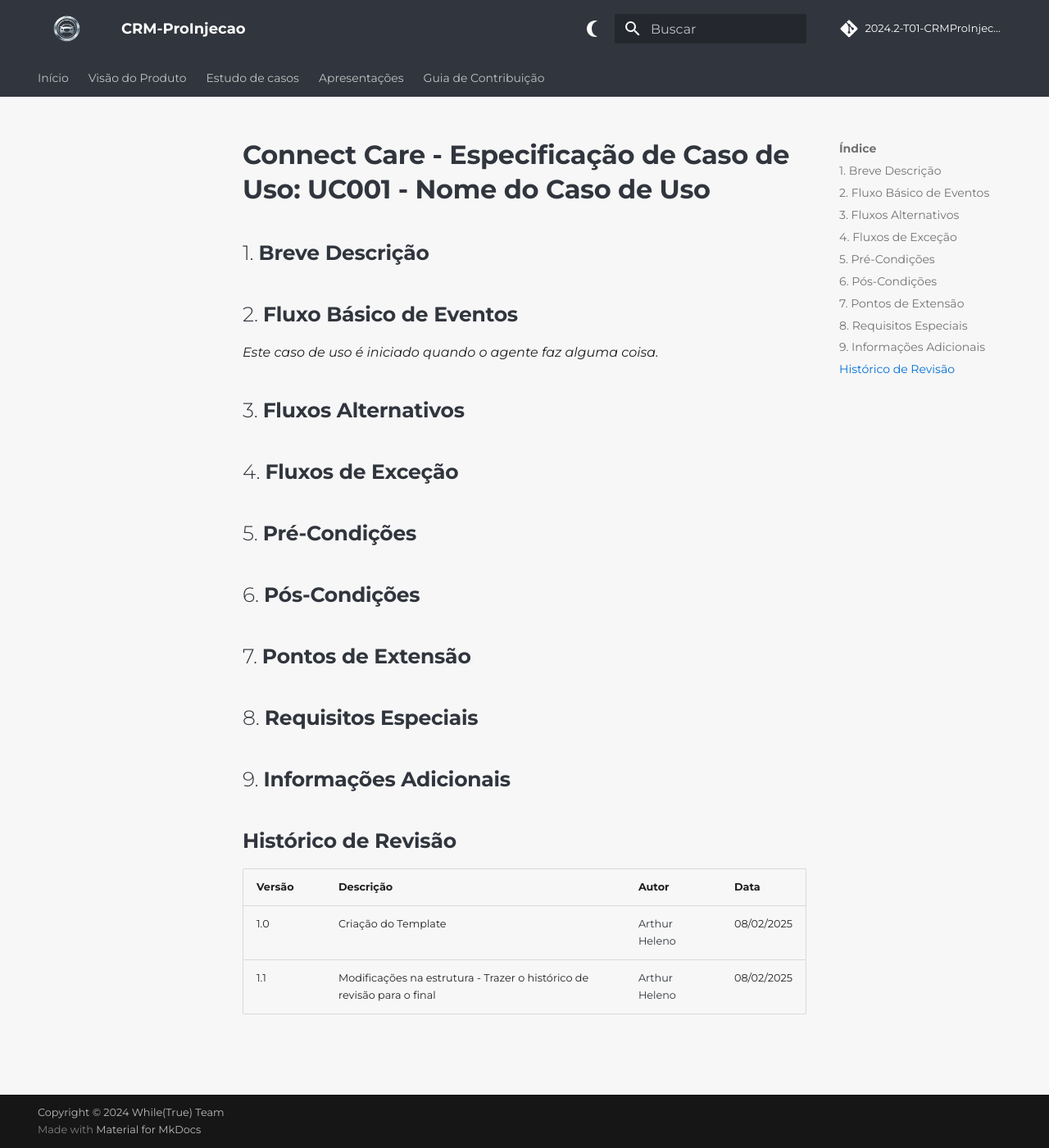
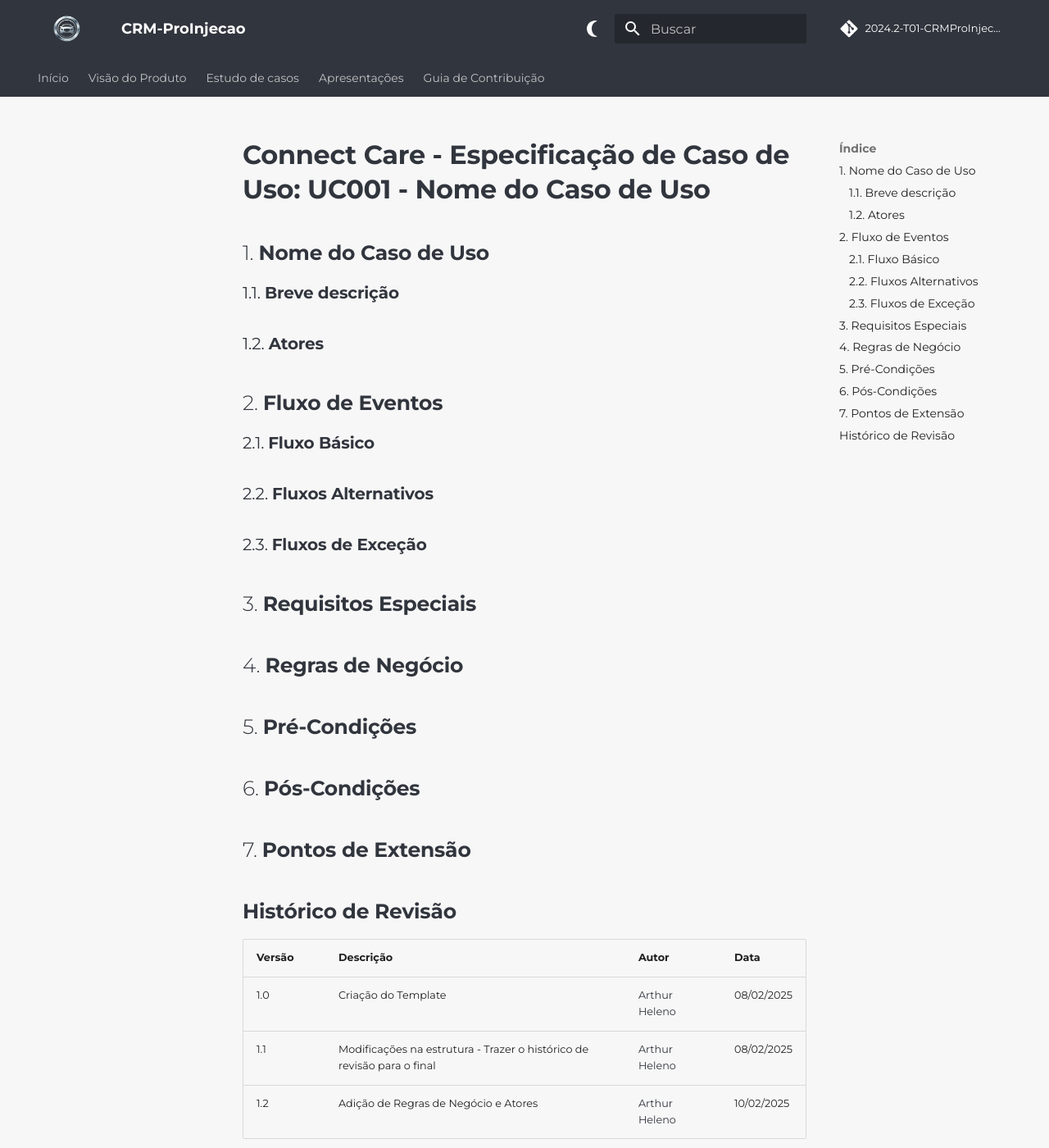
Before and after one commit to mdsreq-fga-unb/2024.2-T01-CRMProInjecao, an MkDocs documentation site: the page built from docs/estudo-de-caso-uc/template-especificacao-caso-de-uso.md, in a window 1280 px wide and 1400 px high. Shown: the whole window at 82% size. Built offline with MkDocs 1.6.1 and Material for MkDocs 9.7.7, drawn with Linux system fonts in a browser that asks for light colours; comment, search, counter and statistics services are not loaded; the version menu is left out.

Commit message:
Update template-especificacao-caso-de-uso.md
Adicionei Regras de Negócio e Atores.

```diff
--- a/docs/estudo-de-caso-uc/template-especificacao-caso-de-uso.md
+++ b/docs/estudo-de-caso-uc/template-especificacao-caso-de-uso.md
@@ -1,14 +1,23 @@
 
 # **Connect Care - Especificação de Caso de Uso: UC001 - Nome do Caso de Uso**
 
-## 1. **Breve Descrição**
+## 1. **Nome do Caso de Uso**
 
-## 2. **Fluxo Básico de Eventos**
-   *Este caso de uso é iniciado quando o agente faz alguma coisa.*
+### 1.1. **Breve descrição**
 
-## 3. **Fluxos Alternativos**
+### 1.2. **Atores**
 
-## 4. **Fluxos de Exceção**
+## 2. **Fluxo de Eventos**
+
+### 2.1. **Fluxo Básico**
+
+### 2.2. **Fluxos Alternativos**
+
+### 2.3. **Fluxos de Exceção**
+
+## 3. **Requisitos Especiais**
+
+## 4. **Regras de Negócio**
 
 ## 5. **Pré-Condições**
 
@@ -16,13 +25,10 @@
 
 ## 7. **Pontos de Extensão**
 
-## 8. **Requisitos Especiais**
-
-## 9. **Informações Adicionais**
-
 ## **Histórico de Revisão**
 
 | Versão | Descrição | Autor | Data |
 | ------ | ------------------------------------------------------------------- | ------------ |---------- |
 | 1.0 | Criação do Template                                                    | [Arthur Heleno](http://github.com/arthur-heleno) | 08/02/2025 |
 | 1.1 | Modificações na estrutura - Trazer o histórico de revisão para o final | [Arthur Heleno](http://github.com/arthur-heleno) | 08/02/2025 |
+| 1.2 | Adição de Regras de Negócio e Atores | [Arthur Heleno](http://github.com/arthur-heleno) | 10/02/2025 |
```
